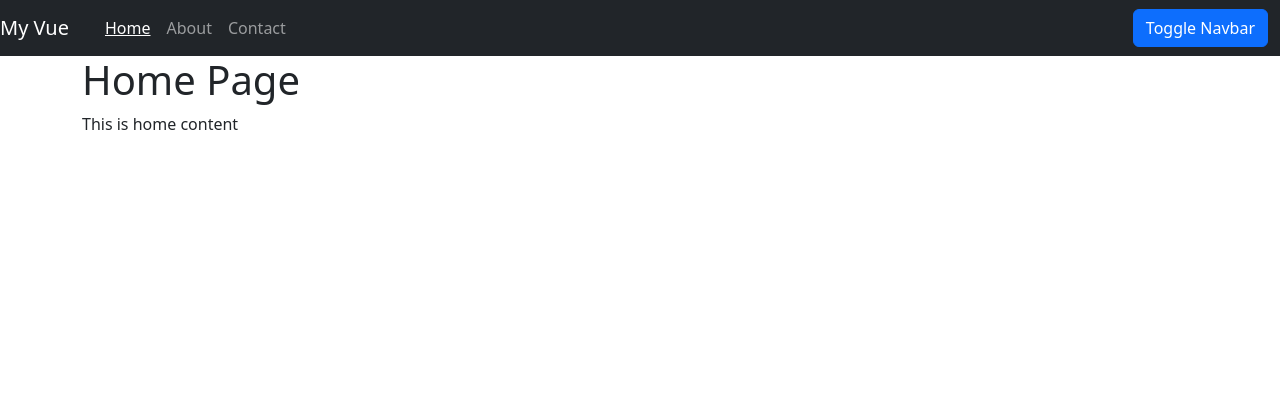
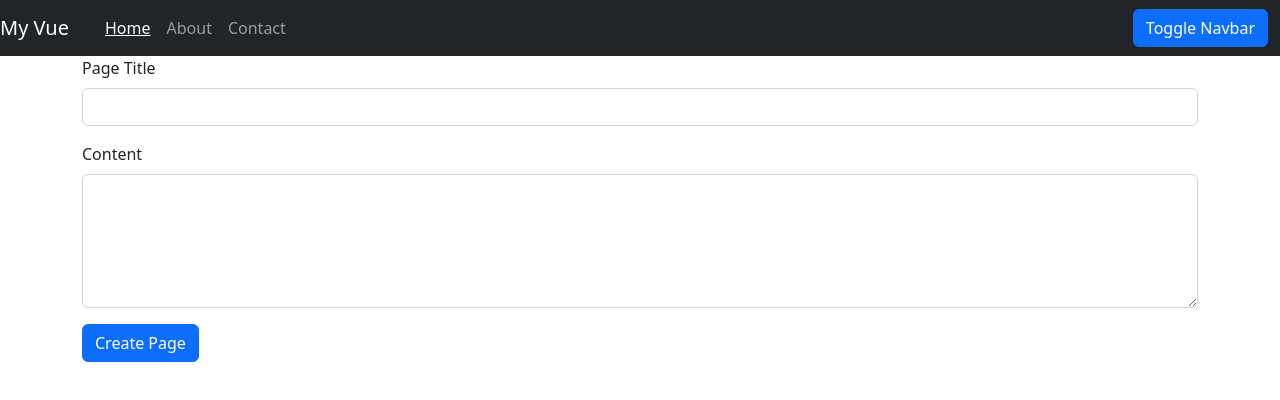
Before and after one commit to piechowiaq/vue-start-spa, a Vue app: page / in a window 1280 px wide. Shown: the top 400 px of the page. Built offline with nearby package versions, Linux system fonts and the light colour scheme.

Commit message:
CreatePage with v-model functionality

```diff
--- a/src/App.vue
+++ b/src/App.vue
@@ -8,21 +8,28 @@
 
   </navbar>
 
-  <page-viewer
-      v-if="pages.length > 0"
-      :page="pages[activePage]"
-  ></page-viewer>
+<!--  <page-viewer-->
+<!--      v-if="pages.length > 0"-->
+<!--      :page="pages[activePage]"-->
+<!--  ></page-viewer>-->
+
+  <create-page
+    :page-created="pageCreated">
+
+  </create-page>
 </template>
 
 <script>
 import Navbar from "@/components/Navbar";
 import PageViewer from "@/components/PageViewer";
+import CreatePage from "@/components/CreatePage";
 
 
 export default {
   components: {
     Navbar,
-    PageViewer
+    PageViewer,
+    CreatePage
   },
   created() {
     this.getPages();
@@ -38,6 +45,9 @@
       let res = await fetch('pages.json');
       let data = await res.json();
       this.pages = data;
+    },
+    pageCreated(pageObj) {
+      console.log(pageObj)
     }
   }
 }
--- /dev/null
+++ b/src/components/CreatePage.vue
@@ -0,0 +1,52 @@
+<template>
+  <div class="container mb-3">
+    <form action="">
+      <div class="mb-3">
+        <label for="" class="form-label">
+          Page Title
+        </label>
+        <input
+            type="text"
+            class="form-control"
+            v-model="pageTitle"
+        />
+      </div>
+      <div class="mb-3">
+        <label for="" class="form-label">
+          Content
+        </label>
+        <textarea
+            type="text"
+            class="form-control"
+            rows="5"
+        ></textarea>
+      </div>
+      <div class="mb-3">
+        <button
+            class="btn btn-primary"
+            @click.prevent="pageCreated({pageTitle})"
+        >Create Page</button>
+
+      </div>
+    </form>
+
+  </div>
+</template>
+
+<script>
+export default {
+  name: "CreatePage",
+
+  props: ['pageCreated'],
+
+  data(){
+    return {
+      pageTitle: ''
+    }
+  }
+}
+</script>
+
+<style scoped>
+
+</style>
```
